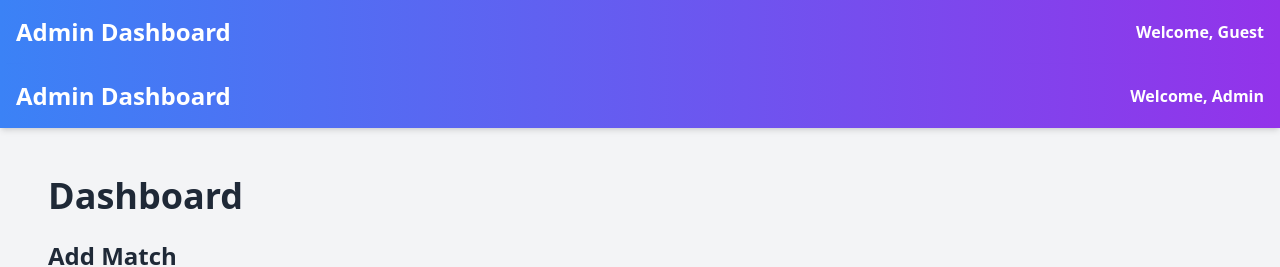
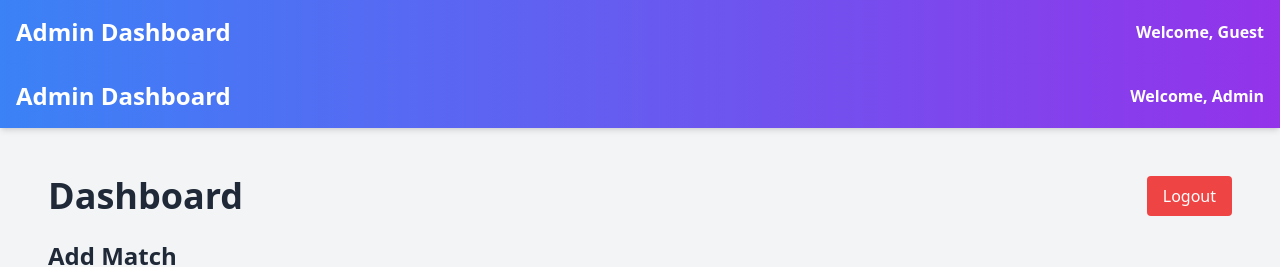
Before and after one commit to diszszs/Project, a Next.js app: page /dashboard in a window 1280 px wide. Shown: the top 267 px of the page. Built offline with nearby package versions, Linux system fonts and the light colour scheme; no server answers; the database is empty.

Commit message:
update code

```diff
--- /dev/null
+++ b/app/api/logout/route.ts
@@ -0,0 +1,12 @@
+import { NextResponse } from "next/server";
+
+export async function POST() {
+  try {
+    // Clear the session cookie
+    const response = NextResponse.json({ message: "Logout successful" });
+    response.cookies.set("sessionToken", "", { maxAge: 0 }); // Clear session cookie
+    return response;
+  } catch (error) {
+    return NextResponse.json({ error: "Logout failed" }, { status: 500 });
+  }
+}
--- a/app/dashboard/page.tsx
+++ b/app/dashboard/page.tsx
@@ -9,6 +9,19 @@ type Match = {
   score: string;
 };
 
+const handleLogout = async () => {
+  try {
+    const response = await fetch("/api/logout", { method: "POST" });
+    if (response.ok) {
+      window.location.href = "/";
+    } else {
+      console.error("Logout failed");
+    }
+  } catch (error) {
+    console.error("An error occurred during logout:", error);
+  }
+};
+
 export default function Dashboard() {
   const [matches, setMatches] = useState<Match[]>([]);
   const [editingMatch, setEditingMatch] = useState<Match | null>(null);
@@ -17,7 +30,6 @@ export default function Dashboard() {
   const [score, setScore] = useState("");
   const [message, setMessage] = useState("");
 
-  // Fetch matches on page load
   useEffect(() => {
     async function fetchMatches() {
       try {
@@ -37,10 +49,8 @@ export default function Dashboard() {
     fetchMatches();
   }, []);
 
-  // Add a new match
   async function handleAddMatch(e: React.FormEvent) {
     e.preventDefault();
-
     try {
       const res = await fetch("/api/matches", {
         method: "POST",
@@ -64,7 +74,6 @@ export default function Dashboard() {
     }
   }
 
-  // Update a match
   async function handleUpdateMatch(e: React.FormEvent) {
     e.preventDefault();
 
@@ -95,7 +104,6 @@ export default function Dashboard() {
     }
   }
 
-  // Delete a match
   async function handleDeleteMatch(id: number) {
     try {
       const res = await fetch("/api/matches", {
@@ -117,10 +125,19 @@ export default function Dashboard() {
 
   return (
     <div className="flex flex-col min-h-screen bg-gray-100">
+      <main className="flex-grow container mx-auto p-6">
+        {/* Header Section */}
+        <div className="flex justify-between items-center mb-6">
+          <h1 className="text-4xl font-bold text-gray-800">Dashboard</h1>
+          <button
+            onClick={handleLogout}
+            className="px-4 py-2 bg-red-500 text-white rounded hover:bg-red-600"
+          >
+            Logout
+          </button>
+        </div>
 
-      <main className="flex-grow container mx-auto p-6">
-        <h1 className="text-4xl font-bold text-gray-800 mb-6">Dashboard</h1>
-
+        {/* Add Match Section */}
         <section className="mb-8">
           <h2 className="text-2xl font-bold text-gray-800 mb-4">Add Match</h2>
           <form onSubmit={handleAddMatch} className="space-y-4">
@@ -156,6 +173,7 @@ export default function Dashboard() {
           </form>
         </section>
 
+        {/* Manage Matches Section */}
         <section className="mb-8">
           <h2 className="text-2xl font-bold text-gray-800 mb-4">Manage Matches</h2>
           <ul className="space-y-4">
```
Also changed, not shown: 2 other files (tests, documents, lock files or other folders).
